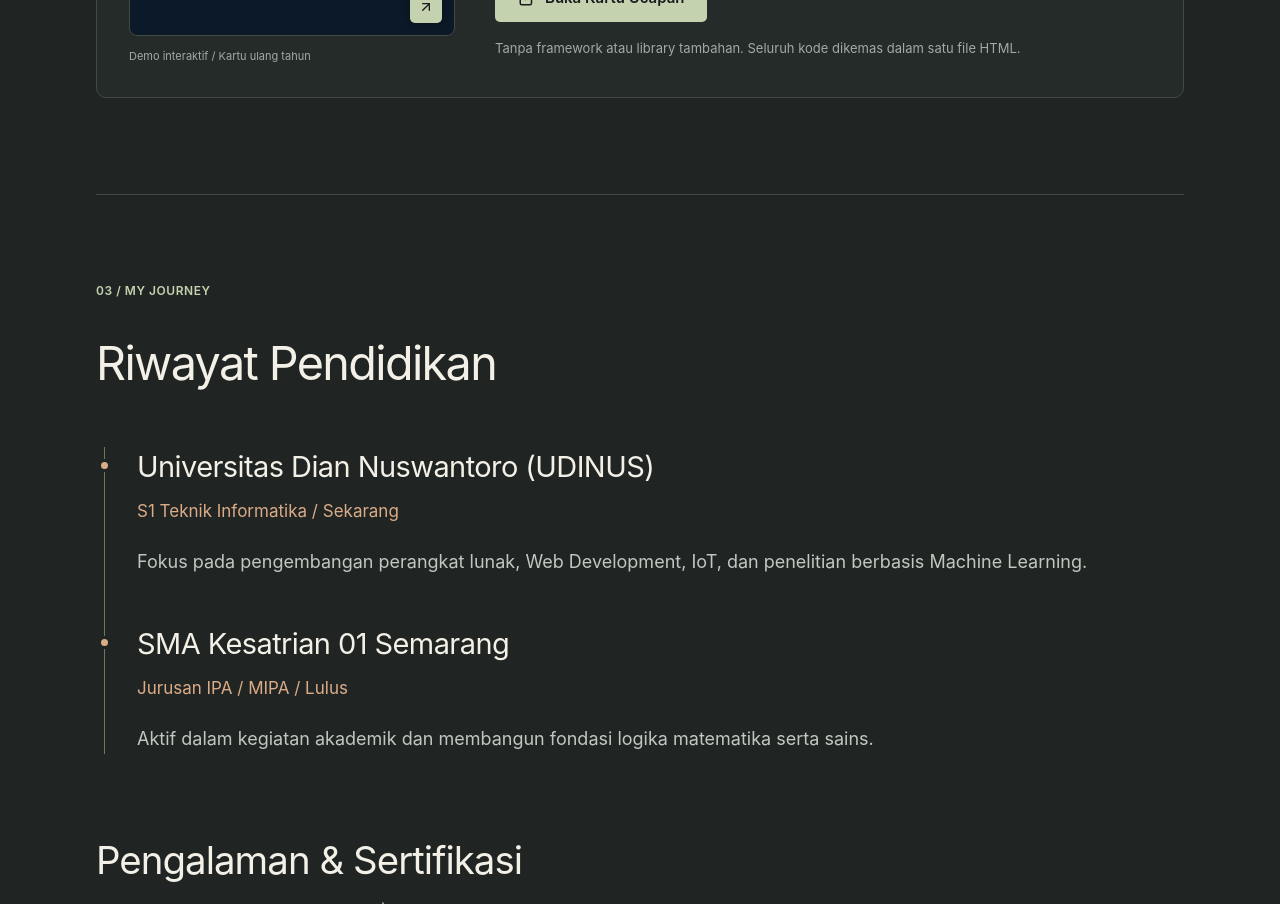
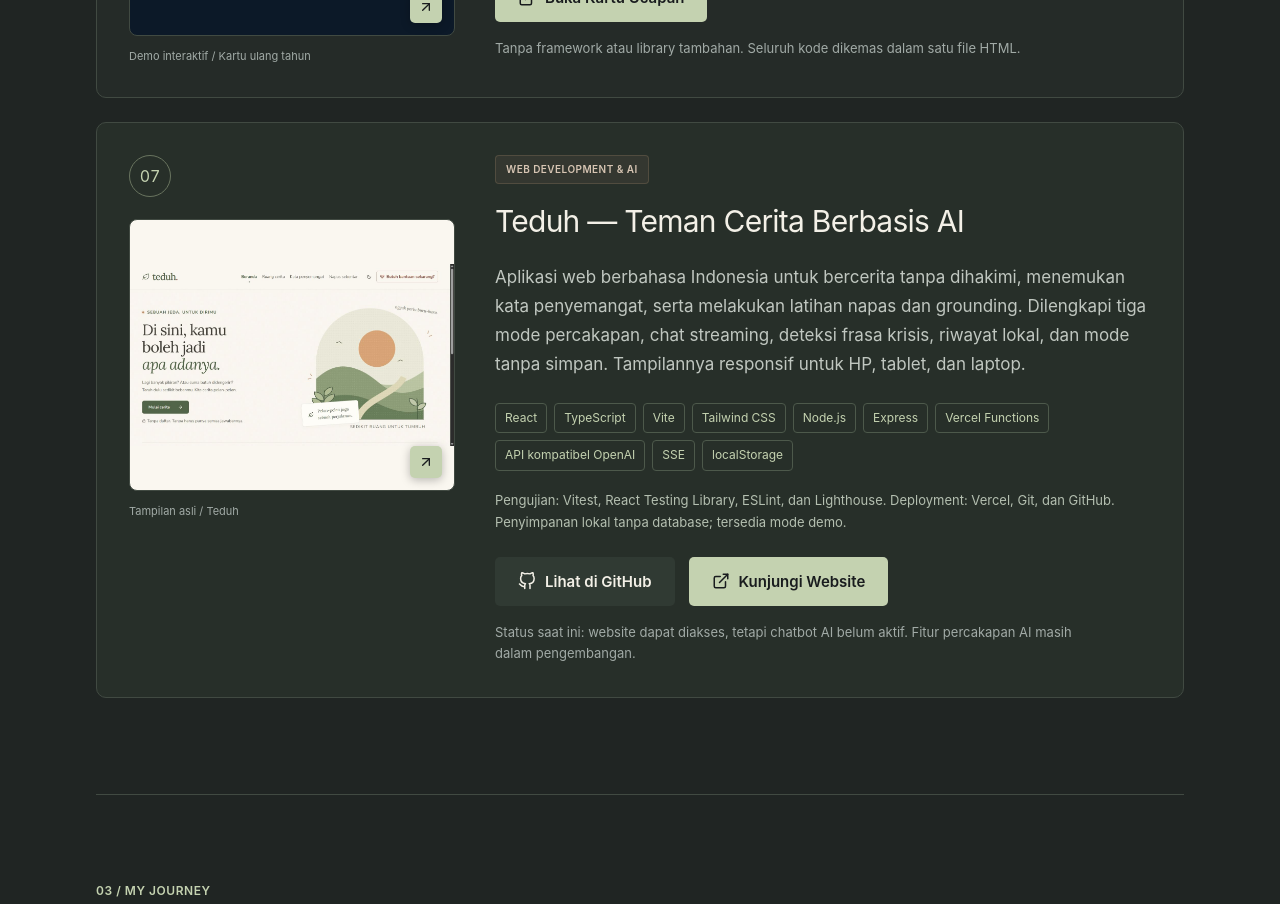
Before and after one commit to Nadzirin26/portofolio-web, a React (Vite) app: page / in a window 1280 px wide. Shown: the part 4580-5484 px from the top of the page. Built offline with nearby package versions, Linux system fonts and the light colour scheme.

Commit message:
feat: add Teduh AI companion project to portfolio

```diff
--- a/src/data/index.js
+++ b/src/data/index.js
@@ -84,6 +84,19 @@ export const projects = [
     demo: `${import.meta.env.BASE_URL}demos/kartu-ulang-tahun/index.html`,
     labelDemo: "Buka Kartu Ucapan",
     demoNote: "Tanpa framework atau library tambahan. Seluruh kode dikemas dalam satu file HTML."
+  },
+  {
+    id: 7,
+    title: "Teduh — Teman Cerita Berbasis AI",
+    category: "Web Development & AI",
+    description: "Aplikasi web berbahasa Indonesia untuk bercerita tanpa dihakimi, menemukan kata penyemangat, serta melakukan latihan napas dan grounding. Dilengkapi tiga mode percakapan, chat streaming, deteksi frasa krisis, riwayat lokal, dan mode tanpa simpan. Tampilannya responsif untuk HP, tablet, dan laptop.",
+    tech: ["React", "TypeScript", "Vite", "Tailwind CSS", "Node.js", "Express", "Vercel Functions", "API kompatibel OpenAI", "SSE", "localStorage"],
+    github: "https://github.com/Nadzirin26/whay-no",
+    demo: "https://whay-no.vercel.app/",
+    labelGithub: "Lihat di GitHub",
+    labelDemo: "Kunjungi Website",
+    implementationNote: "Pengujian: Vitest, React Testing Library, ESLint, dan Lighthouse. Deployment: Vercel, Git, dan GitHub. Penyimpanan lokal tanpa database; tersedia mode demo.",
+    demoNote: "Status saat ini: website dapat diakses, tetapi chatbot AI belum aktif. Fitur percakapan AI masih dalam pengembangan."
   }
 ];
 
--- a/src/index.css
+++ b/src/index.css
@@ -367,3 +367,5 @@ h2 { color: var(--paper); font-size: clamp(38px, 4.2vw, 60px); font-weight: 400;
 @media (max-width: 639px) {
   .hero { grid-template-areas: 'copy' 'portrait' 'details' 'actions'; row-gap: 32px; }
 }
+.project-implementation-note { margin: -6px 0 24px; font-size: 13px; line-height: 1.7; color: #b4bfb0; }
+.project-preview-7 > a { background: #faf7f0; }
--- a/src/sections/Projects.jsx
+++ b/src/sections/Projects.jsx
@@ -9,6 +9,7 @@ const visuals = [
   ['gotravel.png', 'Desain homepage GoTravel di Figma', 'Desain asli Figma / GoTravel'],
   ['penilaian-pembelajaran.png', 'Halaman demo Aplikasi Penilaian Rencana Pembelajaran', 'Demo interaktif / Penilaian pembelajaran'],
   ['kartu-ulang-tahun.png', 'Tampilan kartu ucapan ulang tahun interaktif dengan lima halaman ucapan', 'Demo interaktif / Kartu ulang tahun'],
+  ['teduh.png', 'Beranda Teduh dengan ilustrasi bukit dan ajakan untuk bercerita', 'Tampilan asli / Teduh'],
 ];
 
 export default function Projects() {
@@ -36,6 +37,7 @@ export default function Projects() {
               <h3 id={`project-${project.id}`}>{project.title}</h3>
               <p className="project-description">{project.description}</p>
               <ul className="project-technologies" aria-label="Teknologi proyek">{project.tech.map(tech => <li key={tech}>{tech}</li>)}</ul>
+              {project.implementationNote && <p className="project-implementation-note">{project.implementationNote}</p>}
               <div className="action-row">
                 {project.demo ? <>
                   {project.github && <a className="button" href={project.github} target="_blank" rel="noopener noreferrer" aria-label={`${project.labelGithub}: ${project.title} (tab baru)`}><FiGithub aria-hidden="true" />{project.labelGithub}</a>}
```
Also changed, not shown: public/projects/README.md, public/projects/teduh.png (added).
